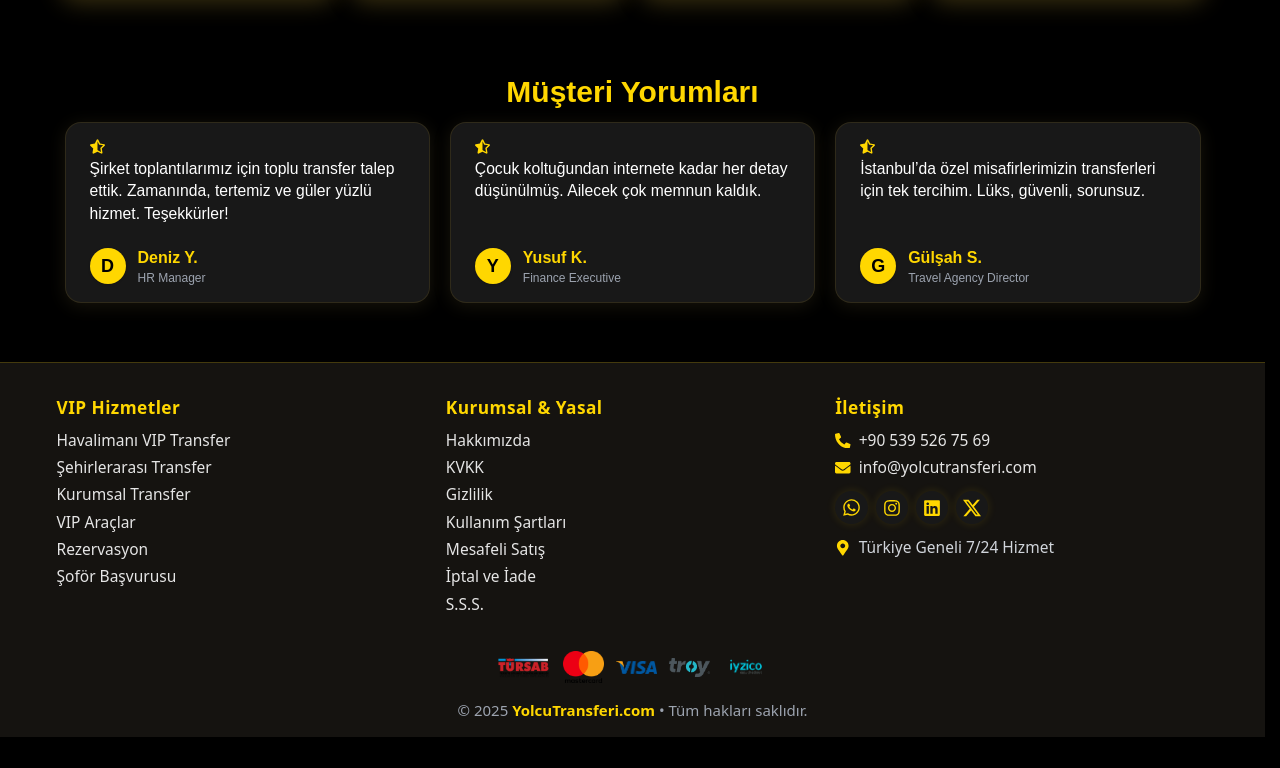
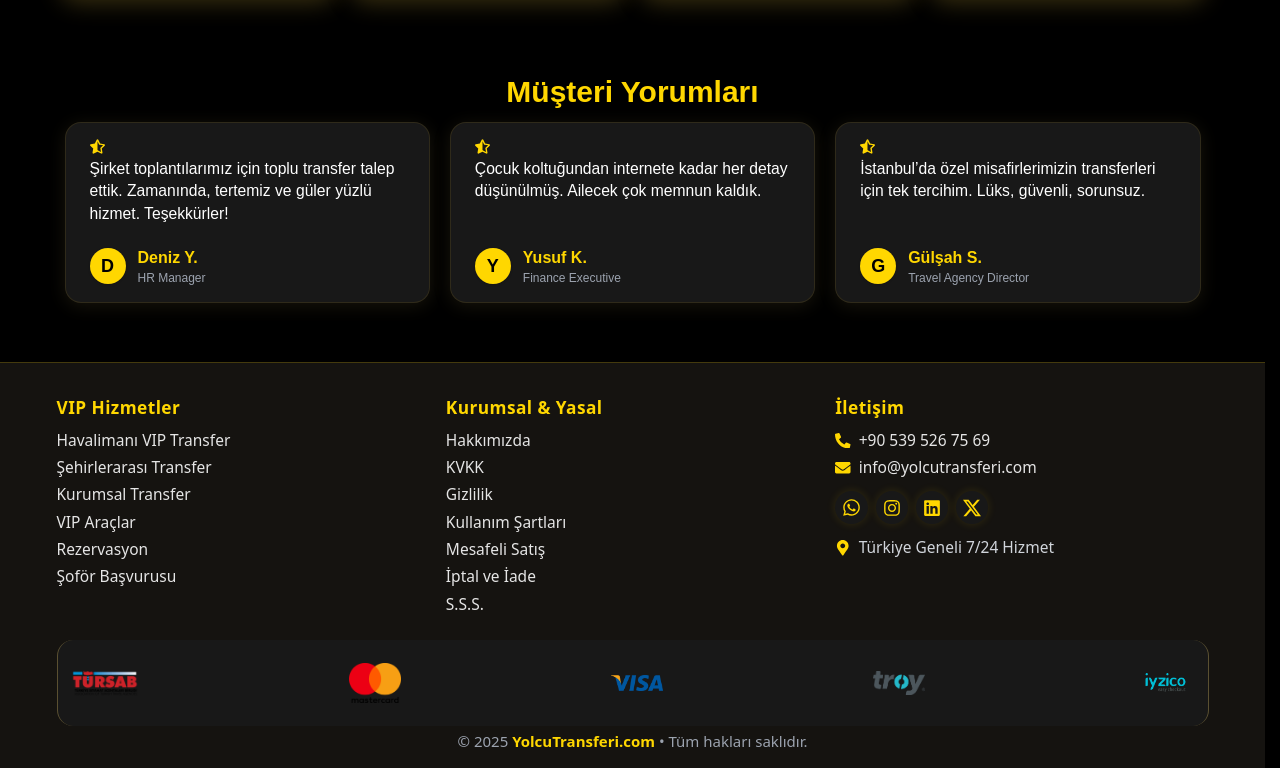
Before and after one commit to haliltayfur/yolcutransferi, a Next.js app: page / in a window 1280 px wide. Shown: the part 2737-3505 px from the top of the page. Before the commit the page ends 3474 px from the top, so only its background shows below. Built offline with nearby package versions, Linux system fonts and the light colour scheme.

Commit message:
Update Footer.jsx

```diff
--- a/components/Footer.jsx
+++ b/components/Footer.jsx
@@ -86,12 +86,30 @@ export default function Footer() {
       </div>
       {/* Alt BAND */}
       <div className="w-full flex flex-col items-center justify-center max-w-6xl mx-auto pt-2 pb-1">
-        <div className="footer-cards flex flex-row items-center justify-center gap-3 flex-wrap mb-1">
-          <Image src="/tursab.png" alt="TÜRSAB" width={55} height={23} className="footer-card-img" />
-          <Image src="/mastercard.png" alt="MasterCard" width={41} height={23} className="footer-card-img" />
-          <Image src="/visa.png" alt="Visa" width={41} height={23} className="footer-card-img" />
-          <Image src="/Troy.png" alt="TROY" width={41} height={23} className="footer-card-img" />
-          <Image src="/iyzico.png" alt="iyzico" width={48} height={23} className="footer-card-img" />
+        {/* LOGO BANT (YENİ TASARIM) */}
+        <div
+          className="
+            flex flex-row items-center
+            justify-between
+            gap-5
+            w-full
+            bg-[#181818]
+            px-3
+            py-2
+            rounded-2xl
+            mb-1
+          "
+          style={{
+            borderLeft: "1px solid #bfa65866",
+            borderRight: "1px solid #bfa65866",
+            minHeight: "47px",
+          }}
+        >
+          <Image src="/tursab.png" alt="TÜRSAB" width={70} height={32} className="footer-card-img" />
+          <Image src="/mastercard.png" alt="MasterCard" width={52} height={32} className="footer-card-img" />
+          <Image src="/visa.png" alt="Visa" width={52} height={32} className="footer-card-img" />
+          <Image src="/Troy.png" alt="TROY" width={52} height={32} className="footer-card-img" />
+          <Image src="/iyzico.png" alt="iyzico" width={61} height={32} className="footer-card-img" />
         </div>
         <div className="text-[15px] text-gray-400 font-light text-center mb-0">
           © {new Date().getFullYear()} <span className="text-gold font-semibold">YolcuTransferi.com</span> • Tüm hakları saklıdır.
@@ -124,12 +142,12 @@ export default function Footer() {
         }
         .footer-card-img {
           background: #fff;
-          border-radius: 7px;
-          padding: 2px 8px;
-          height: 23px !important;
+          border-radius: 8px;
+          padding: 3px 13px;
+          height: 32px !important;
           width: auto !important;
           object-fit: contain;
-          box-shadow: 0 1px 6px 0 #3331;
+          box-shadow: 0 1px 8px 0 #3332;
           display: inline-block;
         }
         @media (max-width: 900px) {
@@ -137,13 +155,16 @@ export default function Footer() {
         }
         @media (max-width: 650px) {
           .grid-cols-2 { grid-template-columns: 1fr 1fr !important; }
-          .footer-cards { gap: 3px !important; }
           .footer-link, h3 { font-size: 0.95rem !important; }
         }
+        @media (max-width: 600px) {
+          .footer-card-img { height: 25px !important; padding: 3px 7px; }
+        }
         @media (max-width: 480px) {
-          .footer-card-img { height: 16px !important; }
+          .footer-card-img { height: 18px !important; padding: 2px 5px; }
           .footer-link, h3 { font-size: 0.85rem !important; }
           .text-[15px] { font-size: 0.74rem !important; }
+          .px-3 { padding-left: 6px !important; padding-right: 6px !important; }
         }
       `}</style>
     </footer>
```
